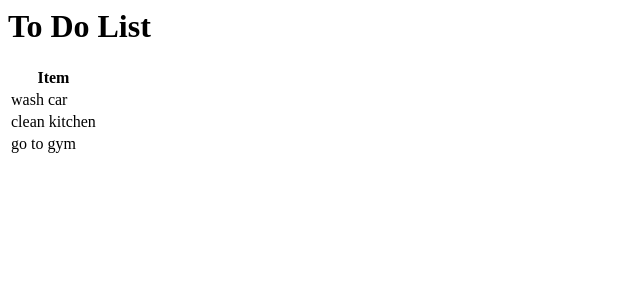
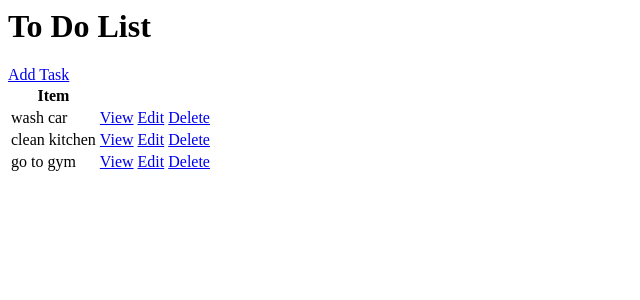
Before and after one commit to kritikam123/todo_List, a Django app: page / in a window 1280 px wide. Shown: the top 300 px of the page, without its empty margins (0-640 px from the left). Run offline with Django 5.2, Linux system fonts and the light colour scheme; data comes from the database, SQL or seed files in the repository; both versions use the stored data as it was after the commit.

Commit message:
initialised CRUD operations

```diff
--- /dev/null
+++ b/base/templates/base/task.html
@@ -0,0 +1 @@
+<h1>Task: {{task}}</h1>
--- a/base/templates/base/task_list.html
+++ b/base/templates/base/task_list.html
@@ -1,4 +1,5 @@
 <h1>To Do List</h1>
+<a href="{% url 'tasks-create' %}">Add Task</a>
 
 <table>
     <tr>
@@ -7,6 +8,12 @@
     {% for task in tasks %}
     <tr>
         <td>{{task.title}}</td>
+        <td><a href="{% url 'task' task.id %}">View</a></td>
+        <td><a href="{% url 'task-update' task.id %}">Edit</a></td>
+        <td><a href="{% url 'task-delete' task.id %}">Delete</a></td>
+
+
+
     </tr>
     {% empty %}
     <h3>No items in list</h3>
--- a/base/urls.py
+++ b/base/urls.py
@@ -1,6 +1,12 @@
 from django.urls import path
-from . views import TaskList
+from . views import TaskList, TaskDetail, TaskCreate, TaskUpdate, TaskDelete
 
 urlpatterns = [
-    path('',TaskList.as_view(), name='tasks'),
+    path('', TaskList.as_view(), name='tasks'),
+    path('task/<int:pk>/', TaskDetail.as_view(), name='task'),
+    path('task-create/', TaskCreate.as_view(), name='tasks-create'),
+    path('task-update/<int:pk>/', TaskUpdate.as_view(), name='task-update'),
+    path('task-delete/<int:pk>/', TaskDelete.as_view(), name='task-delete'),
+
+
 ]
--- a/base/views.py
+++ b/base/views.py
@@ -1,8 +1,36 @@
 from django.shortcuts import render
 from django.views.generic.list import ListView
+from django.views.generic.detail import DetailView
+from django.views.generic.edit import CreateView, UpdateView, DeleteView
+from django.urls import reverse_lazy
+
 from .models import Task
 
 
 class TaskList(ListView):
     model = Task
     context_object_name = 'tasks'
+
+
+class TaskDetail(DetailView):
+    model = Task
+    context_object_name = 'task'
+    template_name = 'base/task.html'
+
+
+class TaskCreate(CreateView):
+    model = Task
+    fields = '__all__'
+    success_url = reverse_lazy('tasks')
+
+
+class TaskUpdate(UpdateView):
+    model = Task
+    fields = '__all__'
+    success_url = reverse_lazy('tasks')
+
+
+class TaskDelete(DeleteView):
+    model = Task
+    context_object_name = 'task'
+    success_url = reverse_lazy('tasks')
```
Also changed, not shown: base/templates/base/task_confirm_delete.html (added, +7 -0 lines), base/templates/base/task_form.html (added, +7 -0 lines), db.sqlite3.
